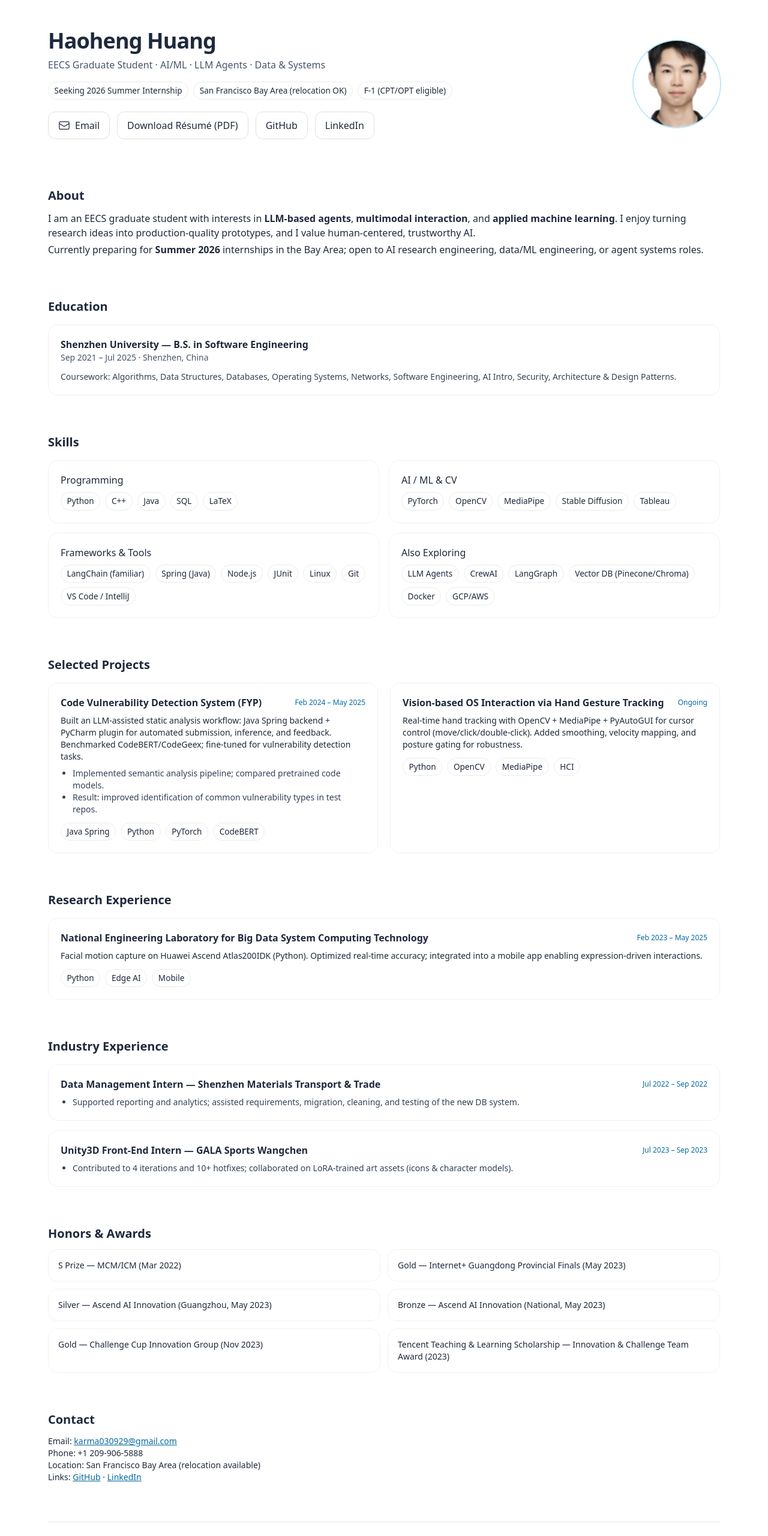
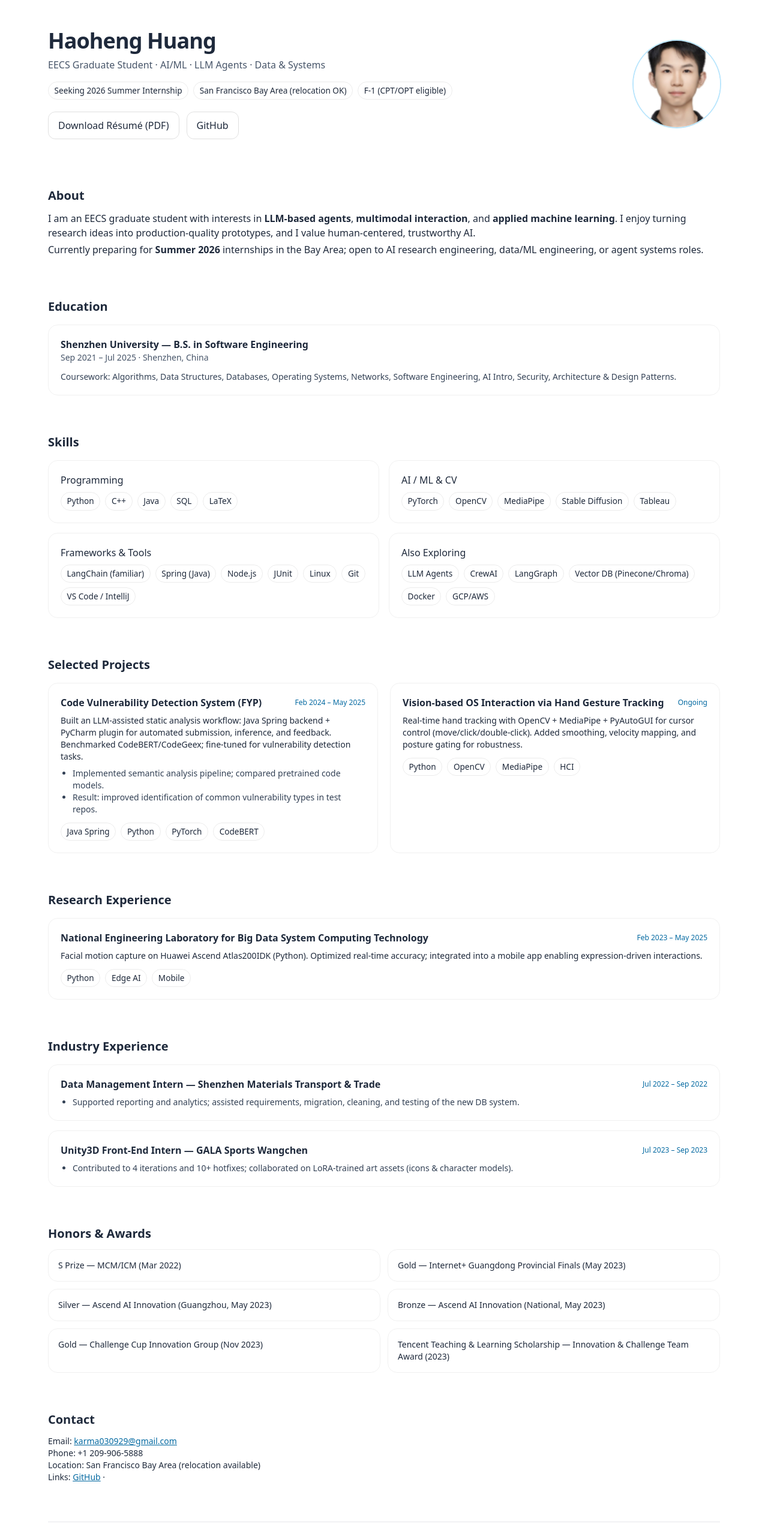
Before and after one commit to karma0929/karma0929.github.io, a plain HTML site: page index.html in a window 1280 px wide. Shown: the top 2560 px of the page at 60% size. Drawn offline with nearby package versions, Linux system fonts and the light colour scheme.

Commit message:
Update webpage: remove email & LinkedIn links, fix PDF link

```diff
--- a/index.html
+++ b/index.html
@@ -15,6 +15,7 @@
   <script src="https://cdn.tailwindcss.com"></script>
   <style>
     /* small niceties */
+
     .prose p{margin:0.3rem 0}
     .tag{border:1px solid rgba(0,0,0,0.08); padding:0.25rem 0.6rem; border-radius:9999px; font-size:0.85rem}
     .card{border:1px solid rgba(0,0,0,0.06); border-radius:1rem}
@@ -30,7 +31,6 @@
     "email": "mailto:karma030929@gmail.com",
     "url": "https://www.huanghaha.space",
     "sameAs": [
-      "https://www.linkedin.com/in/haoheng-huang",
       "https://github.com/karma0929"
     ]
   }
@@ -50,10 +50,10 @@
             <span class="tag">F‑1 (CPT/OPT eligible)</span>
           </div>
           <div class="mt-5 flex flex-wrap gap-3">
-            <a class="btn" href="#contact" aria-label="Contact"><svg xmlns="http://www.w3.org/2000/svg" class="h-5 w-5" fill="none" viewBox="0 0 24 24" stroke="currentColor"><path stroke-linecap="round" stroke-linejoin="round" stroke-width="1.5" d="M21.75 6.75v10.5a2.25 2.25 0 01-2.25 2.25h-15A2.25 2.25 0 012.25 17.25V6.75m19.5 0A2.25 2.25 0 0019.5 4.5h-15A2.25 2.25 0 002.25 6.75m19.5 0v.243a2.25 2.25 0 01-1.08 1.923l-7.5 4.5a2.25 2.25 0 01-2.28 0l-7.5-4.5A2.25 2.25 0 012.25 6.993V6.75"/></svg>Email</a>
-            <a class="btn" href="/assets/cv_HaohengHuang.pdf" target="_blank" rel="noopener">Download Résumé (PDF)</a>
+
+            <a class="btn" href=\"./assets/cv_HaohengHuang.pdf\" download target="_blank" rel="noopener">Download Résumé (PDF)</a>
             <a class="btn" href="https://github.com/karma0929" target="_blank" rel="noopener">GitHub</a>
-            <a class="btn" href="https://www.linkedin.com/in/haoheng-huang" target="_blank" rel="noopener">LinkedIn</a>
+
           </div>
         </div>
         <img alt="Portrait" src="/assets/avatar.png" class="w-28 h-28 sm:w-36 sm:h-36 rounded-full object-cover ring-2 ring-sky-200"/>
@@ -209,7 +209,7 @@
         <p>Email: <a class="text-sky-700 underline" href="mailto:karma030929@gmail.com">karma030929@gmail.com</a></p>
         <p>Phone: <span>+1 209‑906‑5888</span></p>
         <p>Location: San Francisco Bay Area (relocation available)</p>
-        <p>Links: <a class="text-sky-700 underline" href="https://github.com/karma0929" target="_blank" rel="noopener">GitHub</a> · <a class="text-sky-700 underline" href="https://www.linkedin.com/in/haoheng-huang" target="_blank" rel="noopener">LinkedIn</a></p>
+        <p>Links: <a class="text-sky-700 underline" href="https://github.com/karma0929" target="_blank" rel="noopener">GitHub</a> · </p>
       </div>
     </section>
 
```
Also changed, not shown: 3 other files.
